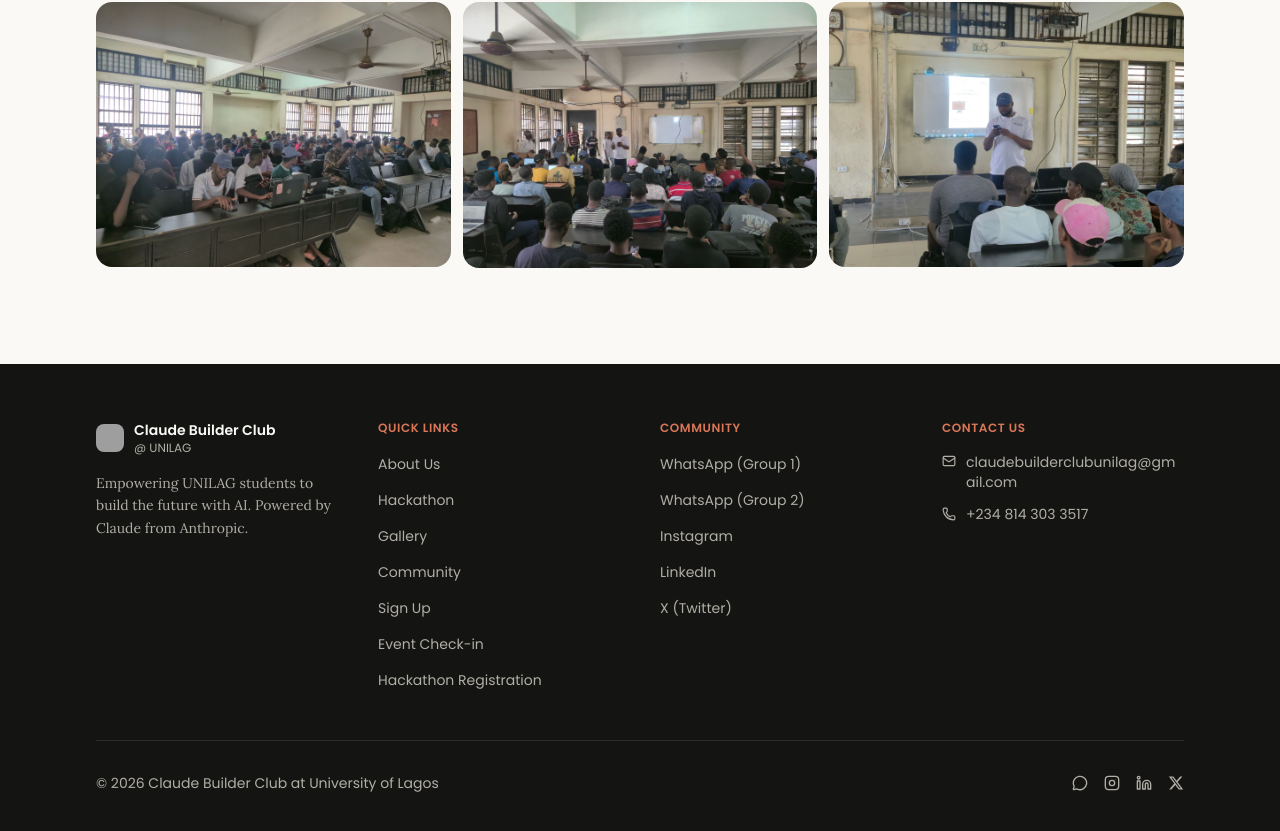
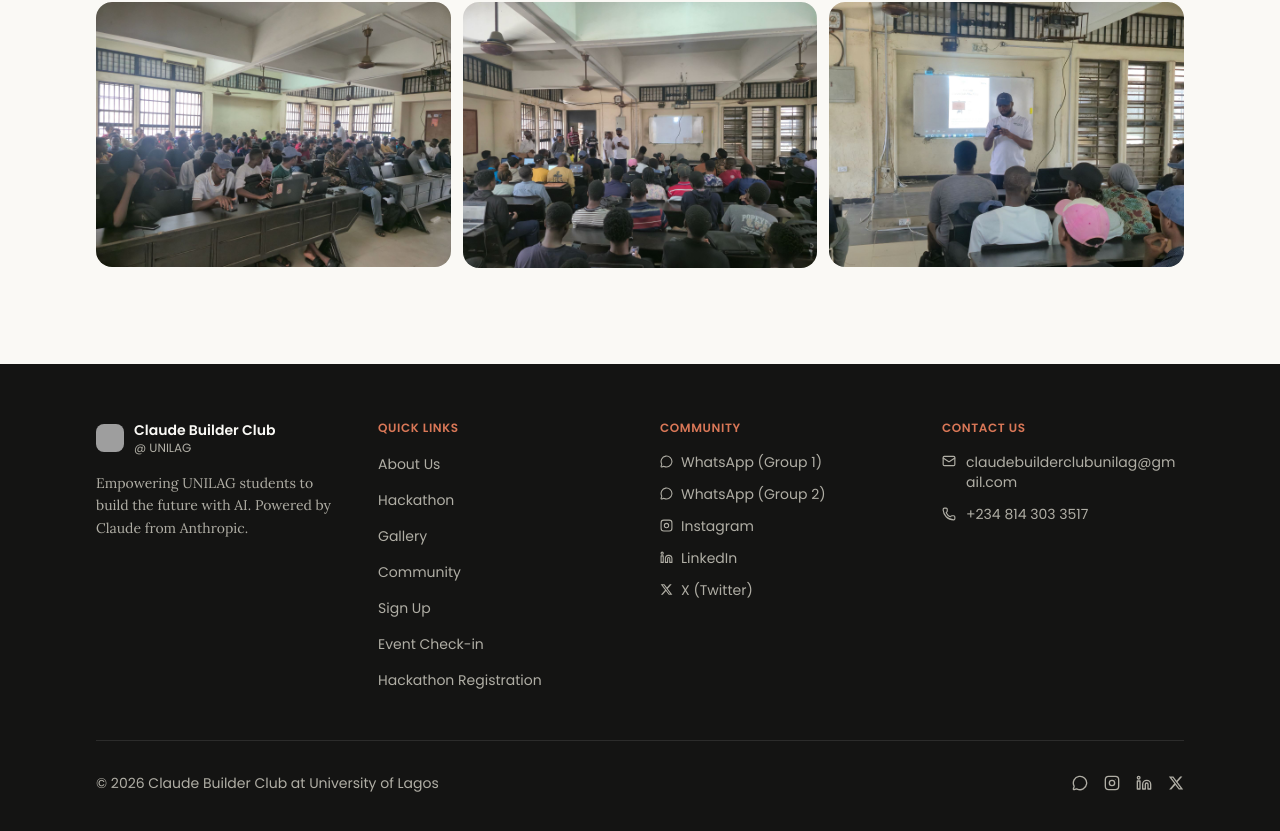
Before and after one commit to ndujesco/claude-unilag, a Next.js app: page /gallery in a window 1280 px wide. Shown: the part 506-1337 px from the top of the page. Built offline with nearby package versions, Linux system fonts and the light colour scheme; grey boxes are pictures that could not be loaded.

Commit message:
Add gallery images preloading and update footer icons with labels

```diff
--- a/app/gallery/page.tsx
+++ b/app/gallery/page.tsx
@@ -8,9 +8,23 @@
   description: "Photos from our physical meetings at the University of Lagos.",
 };
 
+// All gallery images — preloaded so the browser fetches them before they're needed
+const allGalleryImages = [
+  "/gallery/m1-1.jpg", "/gallery/m1-2.jpg", "/gallery/m1-3.jpg",
+  "/gallery/m2-1.jpg", "/gallery/m2-2.jpg", "/gallery/m2-3.jpg",
+  "/gallery/m2-4.jpg", "/gallery/m2-5.jpg", "/gallery/m2-6.jpg", "/gallery/m2-7.jpg",
+  "/gallery/m3-1.jpg", "/gallery/m3-2.jpg", "/gallery/m3-3.jpg",
+  "/gallery/m3-4.jpg", "/gallery/m3-5.jpg", "/gallery/m3-6.jpg",
+];
+
 export default function GalleryPage() {
   return (
     <main className="flex flex-col flex-1">
+      {/* Preload all gallery images so tab-switching feels instant */}
+      {allGalleryImages.map((src) => (
+        // eslint-disable-next-line @next/next/no-page-custom-font
+        <link key={src} rel="preload" as="image" href={src} />
+      ))}
       <Navbar />
       <div className="pt-16">
         <GallerySection />
--- a/components/Footer.tsx
+++ b/components/Footer.tsx
@@ -83,19 +83,20 @@
             </h3>
             <ul className="space-y-3">
               {[
-                { href: "https://chat.whatsapp.com/FcxbTnrtpEk5gu0Y5mpOhm", label: "WhatsApp (Group 1)" },
-                { href: "https://chat.whatsapp.com/GMXx9RICMz683wTp6e0uCI", label: "WhatsApp (Group 2)" },
-                { href: "https://www.instagram.com/claudebuilderclubunilag", label: "Instagram" },
-                { href: "https://www.linkedin.com/company/claude-builder-club-unilag", label: "LinkedIn" },
-                { href: "https://x.com/ClaudeBCUnilag", label: "X (Twitter)" },
+                { href: "https://chat.whatsapp.com/FcxbTnrtpEk5gu0Y5mpOhm", label: "WhatsApp (Group 1)", Icon: <MessageCircle size={13} /> },
+                { href: "https://chat.whatsapp.com/GMXx9RICMz683wTp6e0uCI", label: "WhatsApp (Group 2)", Icon: <MessageCircle size={13} /> },
+                { href: "https://www.instagram.com/claudebuilderclubunilag", label: "Instagram", Icon: <InstagramIcon size={13} /> },
+                { href: "https://www.linkedin.com/company/claude-builder-club-unilag", label: "LinkedIn", Icon: <LinkedinIcon size={13} /> },
+                { href: "https://x.com/ClaudeBCUnilag", label: "X (Twitter)", Icon: <XIcon size={13} /> },
               ].map((link) => (
                 <li key={link.href}>
                   <a
                     href={link.href}
                     target="_blank"
                     rel="noopener noreferrer"
-                    className="text-sm text-[#b0aea5] hover:text-[#faf9f5] transition-colors"
+                    className="flex items-center gap-2 text-sm text-[#b0aea5] hover:text-[#faf9f5] transition-colors"
                   >
+                    <span className="shrink-0">{link.Icon}</span>
                     {link.label}
                   </a>
                 </li>
--- a/components/GallerySection.tsx
+++ b/components/GallerySection.tsx
@@ -242,6 +242,8 @@
                 <img
                   src={src}
                   alt={`${current.label} photo ${i + 1}`}
+                  loading="eager"
+                  decoding="async"
                   className="w-full h-full object-cover transition-transform duration-500 group-hover:scale-105"
                 />
                 <div className="absolute inset-0 bg-black/0 group-hover:bg-black/20 transition-colors duration-300 rounded-2xl" />
--- a/components/HackathonCountdown.tsx
+++ b/components/HackathonCountdown.tsx
@@ -20,12 +20,12 @@
 function CountdownUnit({ value, label }: { value: number; label: string }) {
   return (
     <div className="flex flex-col items-center">
-      <div className="bg-white/[0.08] border border-white/[0.12] rounded-2xl px-5 py-4 min-w-[80px] text-center">
-        <span className="heading text-4xl sm:text-5xl font-bold text-white tabular-nums">
+      <div className="bg-white/[0.08] border border-white/[0.12] rounded-xl sm:rounded-2xl px-3 py-3 sm:px-5 sm:py-4 min-w-[58px] sm:min-w-[80px] text-center">
+        <span className="heading text-3xl sm:text-5xl font-bold text-white tabular-nums">
           {String(value).padStart(2, "0")}
         </span>
       </div>
-      <span className="text-xs text-[#b0aea5] mt-2 uppercase tracking-wider font-medium">{label}</span>
+      <span className="text-[10px] sm:text-xs text-[#b0aea5] mt-2 uppercase tracking-wider font-medium">{label}</span>
     </div>
   );
 }
@@ -94,13 +94,13 @@
               {timeLeft.expired ? "Registration closed" : "Registration closes in"}
             </p>
             {!timeLeft.expired ? (
-              <div className="flex items-center gap-3 sm:gap-4">
+              <div className="flex items-center gap-1.5 sm:gap-4">
                 <CountdownUnit value={timeLeft.days} label="Days" />
-                <span className="text-[#b0aea5] text-3xl font-light mb-5">:</span>
+                <span className="text-[#b0aea5] text-xl sm:text-3xl font-light mb-5">:</span>
                 <CountdownUnit value={timeLeft.hours} label="Hours" />
-                <span className="text-[#b0aea5] text-3xl font-light mb-5">:</span>
+                <span className="text-[#b0aea5] text-xl sm:text-3xl font-light mb-5">:</span>
                 <CountdownUnit value={timeLeft.minutes} label="Mins" />
-                <span className="text-[#b0aea5] text-3xl font-light mb-5">:</span>
+                <span className="text-[#b0aea5] text-xl sm:text-3xl font-light mb-5">:</span>
                 <CountdownUnit value={timeLeft.seconds} label="Secs" />
               </div>
             ) : (
--- a/components/Hero.tsx
+++ b/components/Hero.tsx
@@ -69,7 +69,7 @@
 
       {/* Scroll indicator */}
       <div className="absolute bottom-8 left-1/2 -translate-x-1/2 flex flex-col items-center gap-2 text-[#4a4840]">
-        <span className="text-xs tracking-wide">Scroll to explore</span>
+        {/* <span className="text-xs tracking-wide">Scroll to explore</span> */}
         <div className="w-5 h-8 border border-[#2e2d2b] rounded-full flex items-start justify-center p-1.5">
           <div className="w-1 h-2 bg-[#4a4840] rounded-full animate-bounce" />
         </div>
```
